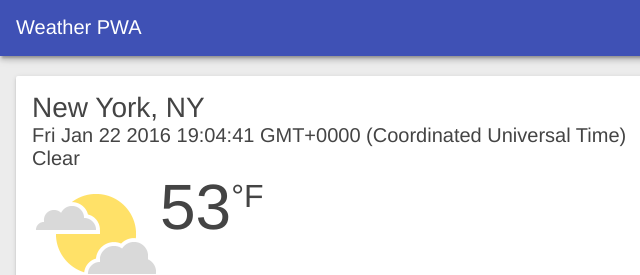
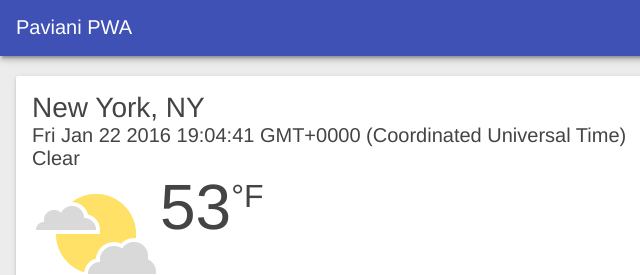
Before and after one commit to rogerpaviani/rogerpaviani.github.io, a plain HTML site: page index.html in a window 1280 px wide. Shown: the top 275 px of the page, 0-640 px from the left. Drawn offline with Linux system fonts and the light colour scheme.

Commit message:
teste novo header title

```diff
--- a/index.html
+++ b/index.html
@@ -20,7 +20,7 @@
 <body>
 
   <header class="header">
-    <h1 class="header__title">Weather PWA</h1>
+    <h1 class="header__title">Paviani PWA</h1>
     <button id="butRefresh" class="headerButton" aria-label="Refresh"></button>
     <button id="butAdd" class="headerButton" aria-label="Add"></button>
   </header>
```
